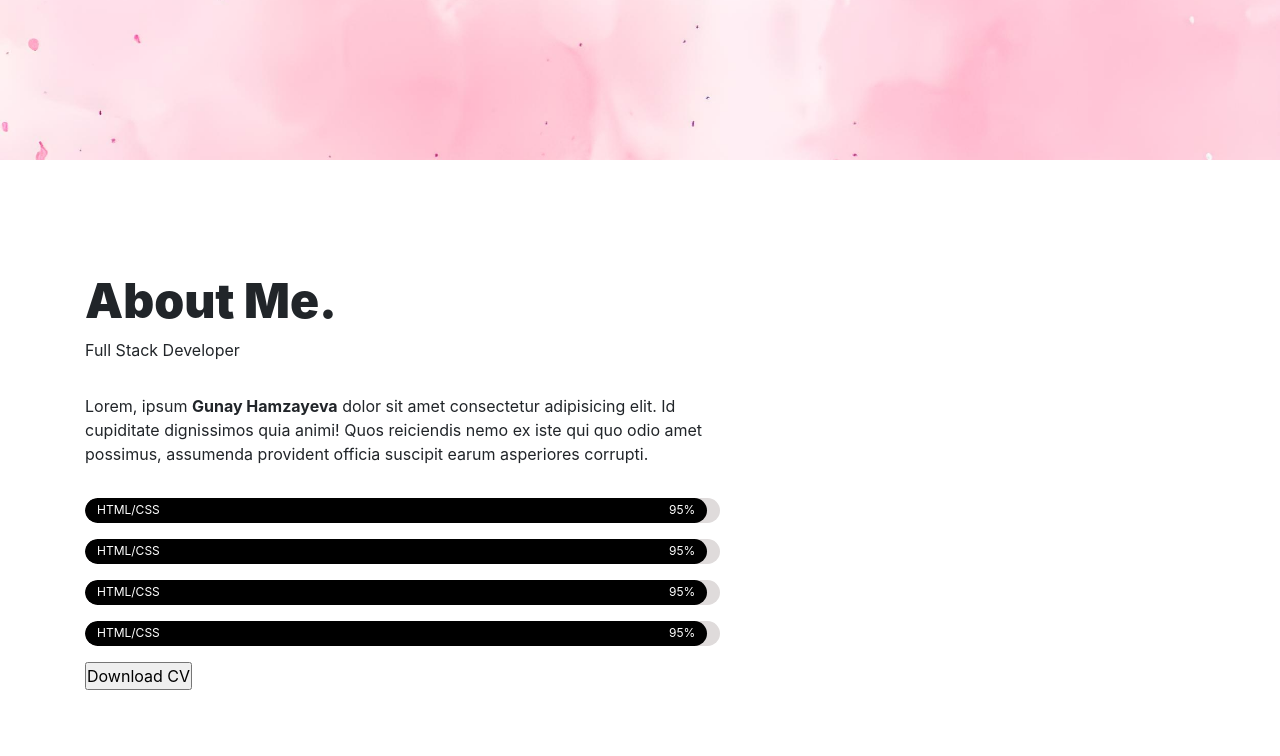
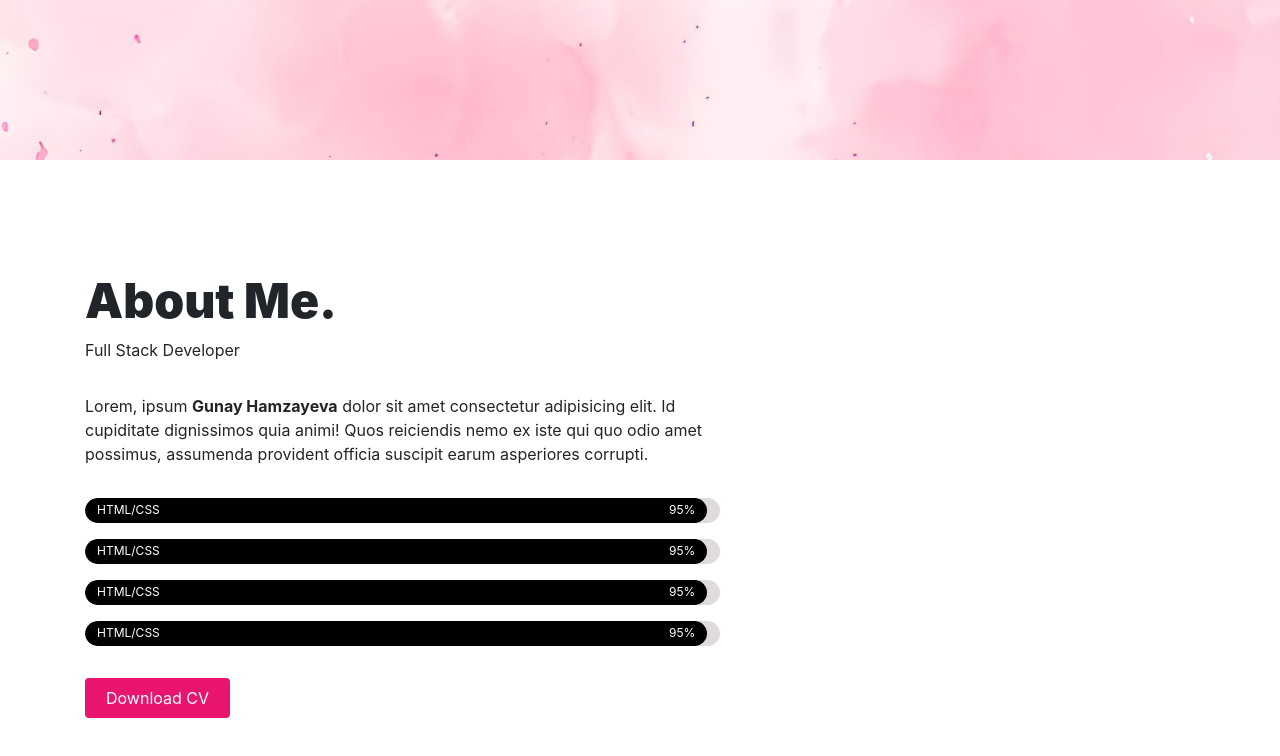
Before and after one commit to gunayhamzayava/my_portifolio, a plain HTML site: page index.html in a window 1280 px wide. Shown: the part 600-1356 px from the top of the page. Drawn offline with nearby package versions, Linux system fonts and the light colour scheme.

Commit message:
about page

```diff
--- a/index.html
+++ b/index.html
@@ -102,7 +102,7 @@
               </div>
             </div>
 
-            <input type="button" class="btn1" value="Download CV">
+            <input type="button" class="btn1 mt-3" value="Download CV">
 
           </div>
         </div>
--- a/style.css
+++ b/style.css
@@ -134,3 +134,20 @@ nav {
         width: 98%;
     }
 }
+
+.btn1 {
+    height: 40px;
+    width: 145px;
+    outline: none;
+    border: none;
+    background-color: rgb(233, 20, 109);
+    color: #fff;
+    border-radius: 4px;
+}
+
+.btn1:hover{
+    background-color: transparent;
+    color: black;
+    border: 1px solid black;
+    transition: 0.5s;
+}
```
